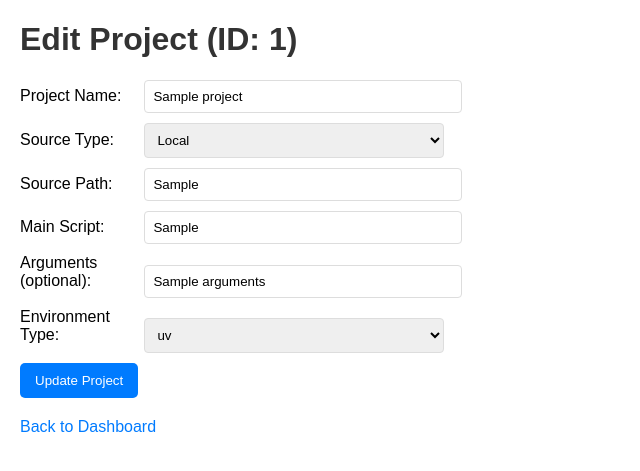
After one commit to RPires27/PyOrchestrator, a FastAPI app: template templates/edit_project.html in a window 1280 px wide. The commit adds this page. Shown: the top 471 px of the page, without its empty margins (0-640 px from the left). Run offline with FastAPI, Linux system fonts and the light colour scheme; the template is opened without the code that fills it: most values are stand-ins (such as "Sample title", 1, 10 or a date in 2020).

Commit message:
feat: implement UI for editing and deleting projects

```diff
--- a/app/main.py
+++ b/app/main.py
@@ -1,4 +1,4 @@
-from fastapi import FastAPI, Request, Form, Depends, BackgroundTasks # Import BackgroundTasks
+from fastapi import FastAPI, Request, Form, Depends, BackgroundTasks, HTTPException # Import HTTPException
 from fastapi.responses import HTMLResponse, RedirectResponse
 from fastapi.templating import Jinja2Templates
 from sqlalchemy.orm import Session
@@ -82,6 +82,55 @@ async def create_project_from_form(
     crud_project.create_project(db=db, project=project_create)
     return RedirectResponse(url="/", status_code=303)
 
+@app.get("/projects/{project_id}/edit", response_class=HTMLResponse)
+async def edit_project_form(request: Request, project_id: int, db: Session = Depends(get_db)):
+    project = crud_project.get_project(db, project_id=project_id)
+    if project is None:
+        raise HTTPException(status_code=404, detail="Project not found")
+    return templates.TemplateResponse("edit_project.html", {"request": request, "project": project})
+
+@app.post("/projects/{project_id}/edit", response_class=HTMLResponse)
+async def update_project_from_form(
+    request: Request,
+    project_id: int,
+    name: str = Form(...),
+    source_type: str = Form(...),
+    source_url: str = Form(None),
+    source_path: str = Form(...),
+    main_script: str = Form(...),
+    arguments: str = Form(None),
+    environment_type: str = Form(...),
+    db: Session = Depends(get_db)
+):
+    project_update = schema_project.ProjectCreate(
+        name=name,
+        source_type=source_type,
+        source_url=source_url if source_url else None,
+        source_path=source_path,
+        main_script=main_script,
+        arguments=arguments if arguments else None,
+        environment_type=environment_type
+    )
+    crud_project.update_project(db=db, project_id=project_id, project=project_update)
+    return RedirectResponse(url="/", status_code=303)
+
+@app.post("/projects/{project_id}/delete", response_class=RedirectResponse)
+async def delete_project_from_ui(request: Request, project_id: int, db: Session = Depends(get_db)):
+    schedules_to_delete = crud_schedule.get_schedules_by_project_id(db, project_id=project_id)
+
+    db_project = crud_project.delete_project(db, project_id=project_id)
+    if db_project is None:
+        raise HTTPException(status_code=404, detail="Project not found")
+
+    scheduler: SchedulerService = request.app.state.scheduler
+    for schedule in schedules_to_delete:
+        try:
+            scheduler.remove_job(schedule.id)
+        except Exception as e:
+            print(f"Error removing job {schedule.id} from scheduler: {e}")
+
+    return RedirectResponse(url="/", status_code=303)
+
 @app.get("/schedules/add", response_class=HTMLResponse)
 async def add_schedule_form(request: Request, db: Session = Depends(get_db)):
     projects_data = crud_project.get_projects(db)
--- /dev/null
+++ b/templates/edit_project.html
@@ -0,0 +1,74 @@
+<!DOCTYPE html>
+<html>
+<head>
+    <title>Edit Project</title>
+    <style>
+        body { font-family: Arial, sans-serif; margin: 20px; }
+        h1 { color: #333; }
+        form div { margin-bottom: 10px; }
+        label { display: inline-block; width: 120px; }
+        input[type="text"], select { width: 300px; padding: 8px; border: 1px solid #ddd; border-radius: 4px; }
+        button { padding: 10px 15px; background-color: #007bff; color: white; border: none; border-radius: 5px; cursor: pointer; }
+        button:hover { background-color: #0056b3; }
+        .back-link { display: block; margin-top: 20px; color: #007bff; text-decoration: none; }
+    </style>
+</head>
+<body>
+    <h1>Edit Project (ID: {{ project.id }})</h1>
+    <form action="/projects/{{ project.id }}/edit" method="post">
+        <div>
+            <label for="name">Project Name:</label>
+            <input type="text" id="name" name="name" value="{{ project.name }}" required>
+        </div>
+        <div>
+            <label for="source_type">Source Type:</label>
+            <select id="source_type" name="source_type" onchange="toggleSourceFields()" required>
+                <option value="Local" {% if project.source_type == 'Local' %}selected{% endif %}>Local</option>
+                <option value="GitHub" {% if project.source_type == 'GitHub' %}selected{% endif %}>GitHub</option>
+            </select>
+        </div>
+        <div id="source_url_field">
+            <label for="source_url">GitHub URL:</label>
+            <input type="text" id="source_url" name="source_url" value="{{ project.source_url or '' }}">
+        </div>
+        <div>
+            <label for="source_path">Source Path:</label>
+            <input type="text" id="source_path" name="source_path" value="{{ project.source_path }}" required>
+        </div>
+        <div>
+            <label for="main_script">Main Script:</label>
+            <input type="text" id="main_script" name="main_script" value="{{ project.main_script }}" required>
+        </div>
+        <div>
+            <label for="arguments">Arguments (optional):</label>
+            <input type="text" id="arguments" name="arguments" value="{{ project.arguments or '' }}">
+        </div>
+        <div>
+            <label for="environment_type">Environment Type:</label>
+            <select id="environment_type" name="environment_type" required>
+                <option value="uv" {% if project.environment_type == 'uv' %}selected{% endif %}>uv</option>
+                <option value="venv" {% if project.environment_type == 'venv' %}selected{% endif %}>venv</option>
+            </select>
+        </div>
+        <button type="submit">Update Project</button>
+    </form>
+
+    <a href="/" class="back-link">Back to Dashboard</a>
+
+    <script>
+        function toggleSourceFields() {
+            const sourceType = document.getElementById('source_type').value;
+            const sourceUrlField = document.getElementById('source_url_field');
+            if (sourceType === 'GitHub') {
+                sourceUrlField.style.display = 'block';
+                document.getElementById('source_url').setAttribute('required', 'required');
+            } else {
+                sourceUrlField.style.display = 'none';
+                document.getElementById('source_url').removeAttribute('required');
+            }
+        }
+        // Initial call to set visibility based on default value
+        toggleSourceFields();
+    </script>
+</body>
+</html>
```
Also changed, not shown: templates/index.html (+8 -1 lines), orchestrator.db.
